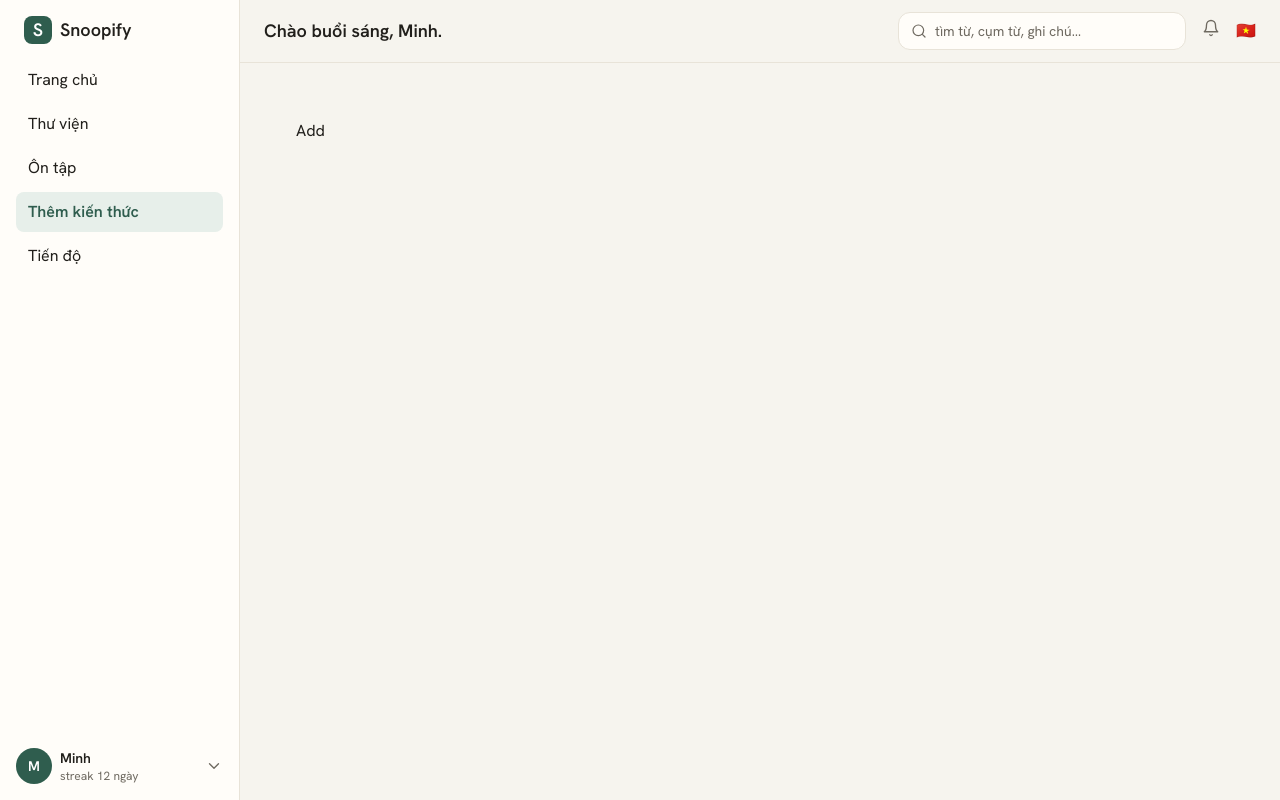
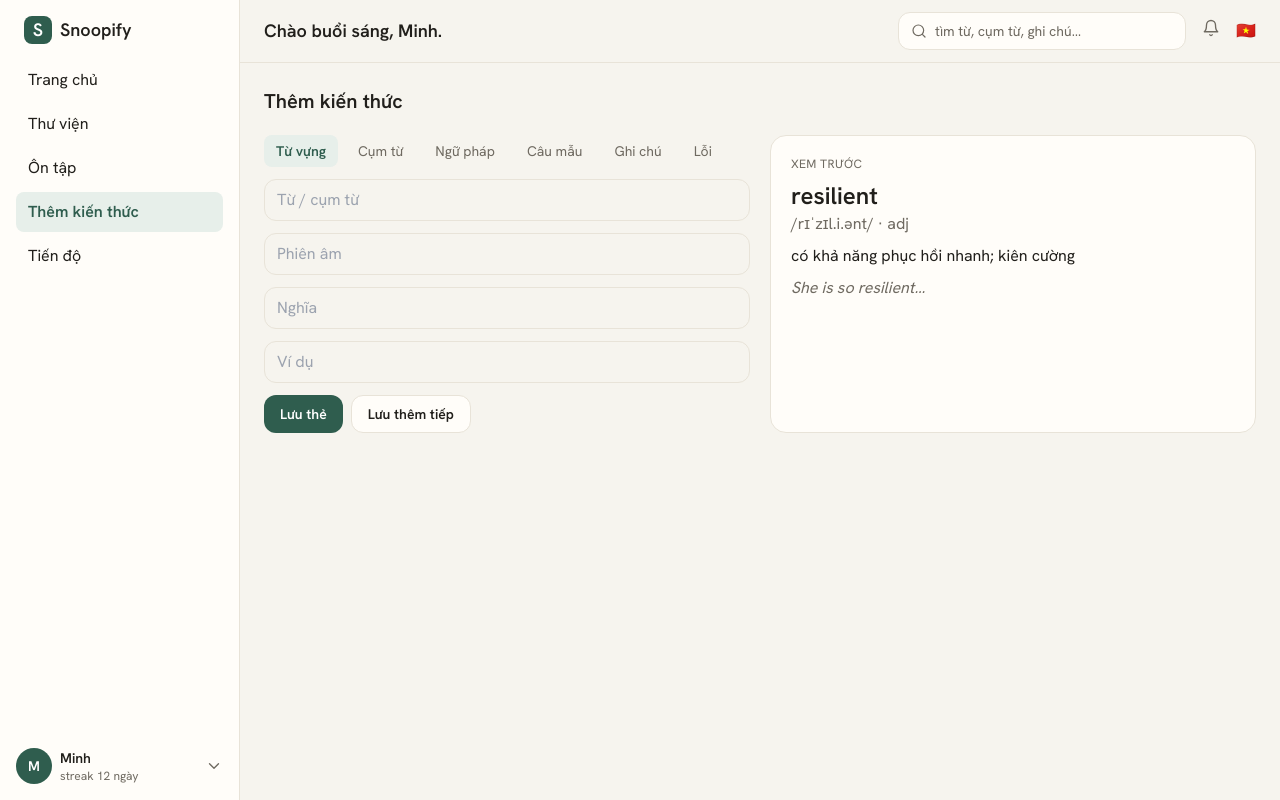
Before and after one commit to linhjr87/Snoopify, a React (Vite) app in the folder frontend/: page /add in a window 1280 px wide. Built offline with nearby package versions, Linux system fonts and the light colour scheme.

Commit message:
feat: add-knowledge screen with live preview

```diff
--- /dev/null
+++ b/frontend/src/features/add/AddCardForm.tsx
@@ -0,0 +1,76 @@
+import { useState } from 'react'
+import { Button } from '../../components/ui/Button'
+import { CardPreview, type PreviewData } from './CardPreview'
+
+const TYPES = ['Từ vựng', 'Cụm từ', 'Ngữ pháp', 'Câu mẫu', 'Ghi chú', 'Lỗi']
+
+const empty: PreviewData = { word: '', phonetic: '', pos: '', meaning: '', example: '' }
+
+export function AddCardForm() {
+  const [type, setType] = useState(TYPES[0])
+  const [data, setData] = useState<PreviewData>(empty)
+
+  const set = (k: keyof PreviewData) => (e: React.ChangeEvent<HTMLInputElement>) =>
+    setData((d) => ({ ...d, [k]: e.target.value }))
+
+  return (
+    <div className="grid grid-cols-1 gap-5 lg:grid-cols-2">
+      <div className="space-y-3">
+        <div className="flex flex-wrap gap-2">
+          {TYPES.map((tp) => (
+            <button
+              key={tp}
+              onClick={() => setType(tp)}
+              className={`rounded-lg px-3 py-1.5 text-sm ${
+                type === tp ? 'bg-accent-soft text-accent font-semibold' : 'text-muted'
+              }`}
+            >
+              {tp}
+            </button>
+          ))}
+        </div>
+
+        <input
+          aria-label="word"
+          placeholder="Từ / cụm từ"
+          value={data.word}
+          onChange={set('word')}
+          className="w-full rounded-xl border border-line bg-paper px-3 py-2 text-ink"
+        />
+
+        <input
+          aria-label="phonetic"
+          placeholder="Phiên âm"
+          value={data.phonetic}
+          onChange={set('phonetic')}
+          className="w-full rounded-xl border border-line bg-paper px-3 py-2 text-ink"
+        />
+
+        <input
+          aria-label="meaning"
+          placeholder="Nghĩa"
+          value={data.meaning}
+          onChange={set('meaning')}
+          className="w-full rounded-xl border border-line bg-paper px-3 py-2 text-ink"
+        />
+
+        <input
+          aria-label="example"
+          placeholder="Ví dụ"
+          value={data.example}
+          onChange={set('example')}
+          className="w-full rounded-xl border border-line bg-paper px-3 py-2 text-ink"
+        />
+
+        <div className="flex gap-2">
+          <Button onClick={() => setData(empty)}>Lưu thẻ</Button>
+          <Button variant="ghost" onClick={() => setData(empty)}>
+            Lưu thêm tiếp
+          </Button>
+        </div>
+      </div>
+
+      <CardPreview data={data} />
+    </div>
+  )
+}
--- /dev/null
+++ b/frontend/src/features/add/AddScreen.tsx
@@ -0,0 +1,12 @@
+import { useT } from '../../i18n/useT'
+import { AddCardForm } from './AddCardForm'
+
+export default function AddScreen() {
+  const t = useT()
+  return (
+    <div className="space-y-5">
+      <h1 className="text-xl font-semibold text-ink">{t.addTitle}</h1>
+      <AddCardForm />
+    </div>
+  )
+}
--- /dev/null
+++ b/frontend/src/features/add/CardPreview.tsx
@@ -0,0 +1,23 @@
+import { Card } from '../../components/ui/Card'
+
+export interface PreviewData {
+  word: string
+  phonetic: string
+  pos: string
+  meaning: string
+  example: string
+}
+
+export function CardPreview({ data }: { data: PreviewData }) {
+  return (
+    <Card className="p-5">
+      <div className="text-xs uppercase tracking-wide text-muted">Xem trước</div>
+      <div className="mt-2 text-2xl font-semibold text-ink">{data.word || 'resilient'}</div>
+      <div className="text-muted">
+        {data.phonetic || '/rɪˈzɪl.i.ənt/'} · {data.pos || 'adj'}
+      </div>
+      <div className="mt-2 text-ink">{data.meaning || 'có khả năng phục hồi nhanh; kiên cường'}</div>
+      <div className="mt-2 italic text-muted">{data.example || 'She is so resilient…'}</div>
+    </Card>
+  )
+}
--- a/frontend/src/routes.tsx
+++ b/frontend/src/routes.tsx
@@ -2,6 +2,7 @@ import { Routes, Route } from 'react-router-dom'
 import DashboardScreen from './features/dashboard/DashboardScreen'
 import LibraryScreen from './features/library/LibraryScreen'
 import ReviewScreen from './features/review/ReviewScreen'
+import AddScreen from './features/add/AddScreen'
 function Stub({ name }: { name: string }) { return <div className="p-8 text-ink">{name}</div> }
 export function AppRoutes() {
   return (
@@ -9,7 +10,7 @@ export function AppRoutes() {
       <Route path="/" element={<DashboardScreen />} />
       <Route path="/library" element={<LibraryScreen />} />
       <Route path="/review" element={<ReviewScreen />} />
-      <Route path="/add" element={<Stub name="Add" />} />
+      <Route path="/add" element={<AddScreen />} />
       <Route path="/progress" element={<Stub name="Progress" />} />
     </Routes>
   )
```
Also changed, not shown: 1 other file (tests, documents, lock files or other folders).
